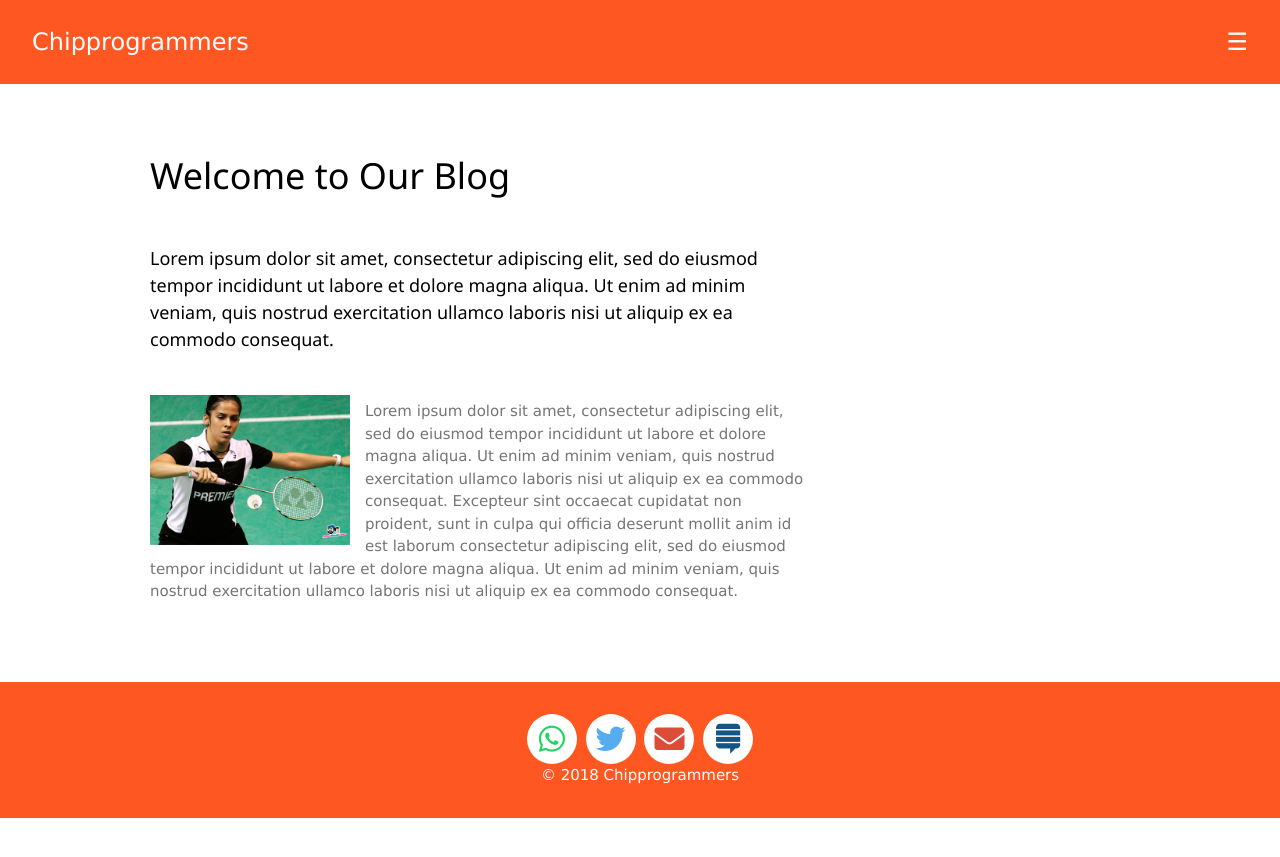
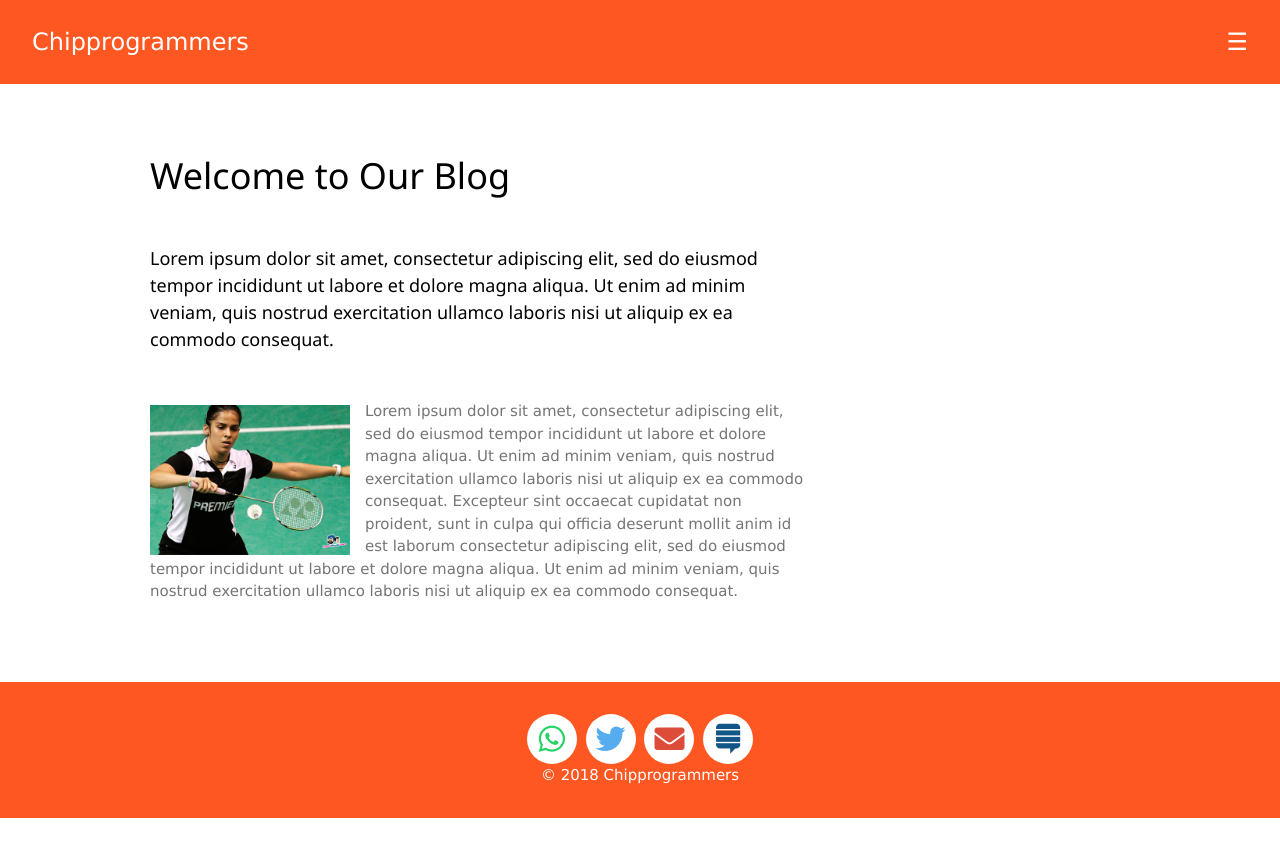
Before and after one commit to techiworld/techiworld.github.io, a Jekyll site: the page built from index.md, in a window 1280 px wide. Shown: the top 857 px of the page. Built offline with Jekyll 4.4.1, drawn with Linux system fonts in a browser that asks for light colours.

Commit message:
Update main.css

```diff
--- a/css/main.css
+++ b/css/main.css
@@ -3,7 +3,7 @@
     width: 200px;
     height: 120px;
     float: left;
-    margin: 0px 15px 25px 0px;
+    margin: 10px 15px 25px 0px;
 }
 
 /* resize images */
```
